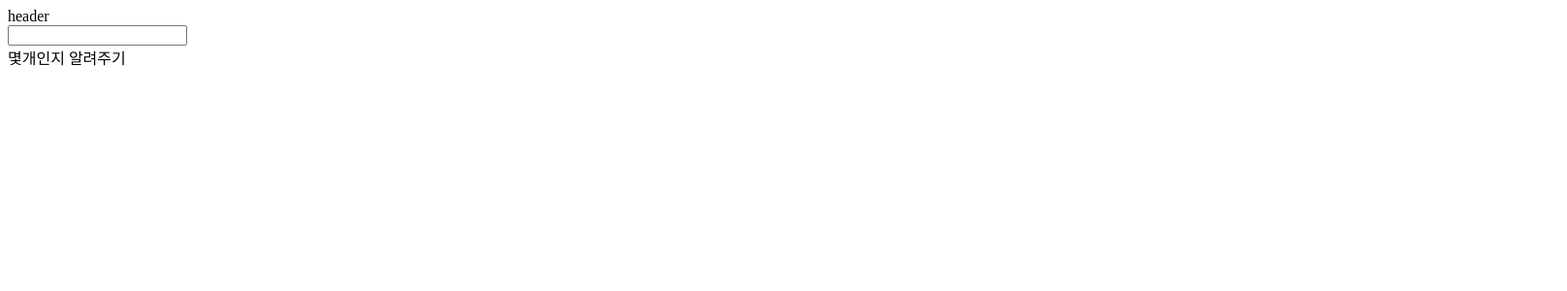
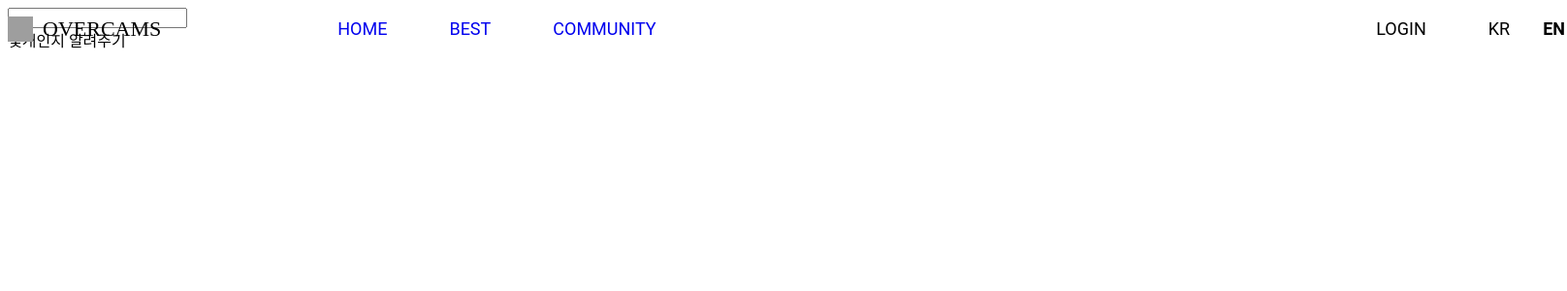
Before and after one commit to EnsDevolop/OvCams-Client, a Next.js app: page /search in a window 1280 px wide. Shown: the top 300 px of the page at 97% size, 1616 px wide, since content can reach past the window. Built offline with nearby package versions, Linux system fonts and the light colour scheme; grey boxes are pictures that could not be loaded.

Commit message:
feat: header, floatingHeader component

```diff
--- a/src/components/header/Header.tsx
+++ b/src/components/header/Header.tsx
@@ -1,9 +1,85 @@
-import React from "react";
+import React, { useRef, useCallback, Fragment } from "react";
+import HeaderLogo from "./HeaderLogo";
+import HeaderRouter from "./HeaderRouter";
+import styled from "@emotion/styled";
+import { usePathname } from "next/navigation";
+import TextButton from "../common/TextButton";
+import { useToogle } from "@/libs/hooks";
+import HeaderLanguage from "./HeaderLanguage";
 
-export default function Header() {
+function Header() {
+  const [userMenu, toggleUserMenu] = useToogle(false);
+  const ref = useRef<HTMLDivElement>(null);
+  const router = usePathname();
+
+  // const onOutsideClick = useCallback(
+  //   (e: React.MouseEvent) => {
+  //     if (!ref.current) return;
+  //     if (ref.current.contains(e.target as any)) return;
+  //     toggleUserMenu();
+  //   },
+  //   [toggleUserMenu]
+  // );
+
   return (
-    <div>
-      <span>header</span>
-    </div>
+    <HeaderContainer>
+      <HeaderWrapper>
+        <Left>
+          <HeaderLogo />
+          <HeaderRouter currentUrl={router} />
+        </Left>
+        <Right>
+          {userMenu ? (
+            <div></div>
+          ) : (
+            <Fragment>
+              <TextButton
+                disabled={userMenu}
+                type="button"
+                onClick={() => toggleUserMenu()}
+                color=""
+                sz=""
+                className="123"
+                active={false}
+              >
+                LOGIN
+              </TextButton>
+              <HeaderLanguage />
+            </Fragment>
+          )}
+        </Right>
+      </HeaderWrapper>
+    </HeaderContainer>
   );
 }
+
+const HeaderContainer = styled.div`
+  position: absolute;
+  top: 0;
+  z-index: 10;
+  height: 60px;
+`;
+
+const HeaderWrapper = styled.div`
+  width: 1608px;
+  height: 100%;
+  display: flex;
+  align-items: center;
+  justify-content: space-between;
+`;
+
+const Left = styled.div`
+  display: flex;
+  align-items: center;
+  position: relative;
+  gap: 180px;
+`;
+
+const Right = styled.div`
+  display: flex;
+  align-items: center;
+  position: relative;
+  gap: 60px;
+`;
+
+export default Header;
--- /dev/null
+++ b/src/components/header/HeaderLanguage.tsx
@@ -0,0 +1,48 @@
+import styled from "@emotion/styled";
+import TextButton from "../common/TextButton";
+import { themedPalette } from "@/libs/styles/theme";
+
+export default function HeaderLanguage() {
+  return (
+    <HeaderLanguageBox>
+      <TextButton
+        className={""}
+        disabled={true}
+        type={"button"}
+        color={""}
+        sz={""}
+        active={false}
+      >
+        KR
+      </TextButton>
+      <TextButton
+        className={""}
+        disabled={false}
+        type={"button"}
+        color={""}
+        sz={""}
+        active={true  }
+      >
+        EN
+      </TextButton>
+    </HeaderLanguageBox>
+  );
+}
+
+const HeaderLanguageBox = styled.div`
+  display: flex;
+  flex-direction: row;
+  align-items: center;
+  justify-content: center;
+  gap: 30px;
+  position: relative;
+  &::after {
+    content: "";
+    width: 1px;
+    height: 30px;
+    content: "";
+    position: absolute;
+    left: 50%;
+    background-color: ${themedPalette.white};
+  }
+`;
--- /dev/null
+++ b/src/components/header/HeaderLogo.tsx
@@ -0,0 +1,25 @@
+import { themedPalette } from "@/libs/styles/theme";
+import styled from "@emotion/styled";
+import Image from "next/image";
+
+export default function HeaderLogo() {
+  return (
+    <HeaderLogoBlock>
+      <Image src="/logo.svg" alt="logo" width={26} height={26} />
+      <span>OVERCAMS</span>
+    </HeaderLogoBlock>
+  );
+}
+
+const HeaderLogoBlock = styled.div`
+  display: flex;
+  align-items: center;
+  justify-content: center;
+  gap: 10px;
+  font-weight: 400;
+  color: ${themedPalette.white};
+  font-size: 22px;
+  text-decoration: none;
+  font-family: Robot;
+  line-height: normal;
+`;
--- /dev/null
+++ b/src/components/header/HeaderRouter.tsx
@@ -0,0 +1,34 @@
+import { Router } from "@/libs/constants/Router";
+import { themedPalette } from "@/libs/styles/theme";
+import { keyframes } from "@emotion/react";
+import styled from "@emotion/styled";
+import Link from "next/link";
+import TextButton from "../common/TextButton";
+
+export default function HeaderRouter({ currentUrl }: { currentUrl: string }) {
+  return (
+    <HeaderRouterBlock>
+      {Router.map((e) => (
+        <Link href={e.url} key={e.tab}>
+          <TextButton
+            className={e.tab}
+            disabled={false}
+            type="button"
+            active={e.url === currentUrl}
+            color="white"
+            sz="medium"
+          >
+            {e.tab}
+          </TextButton>
+        </Link>
+      ))}
+    </HeaderRouterBlock>
+  );
+}
+
+const HeaderRouterBlock = styled.div`
+  display: flex;
+  align-items: center;
+  justify-content: center;
+  gap: 60px;
+`;
--- /dev/null
+++ b/src/libs/constants/Router.tsx
@@ -0,0 +1,5 @@
+export const Router = [
+  { url: "/", tab: "HOME" },
+  { url: "/best", tab: "BEST" },
+  { url: "/community", tab: "COMMUNITY" },
+];
```
Also changed, not shown: src/components/header/FloatingHeader.tsx (added, +34 -0 lines), src/components/header/FloationHeader.tsx (deleted), src/components/header/HeaderUserMenu.tsx (added).
